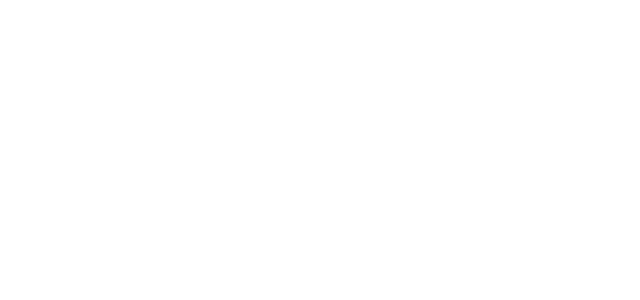
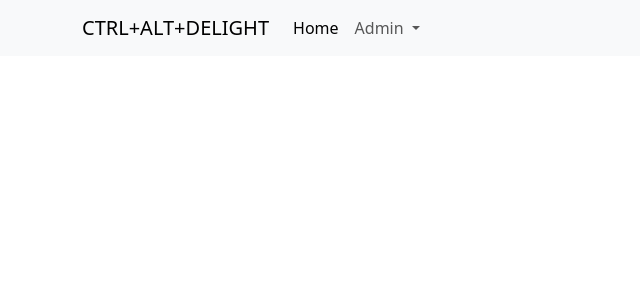
Before and after one commit to Kaylin98/CtrlAltDelight, an Angular app: page / in a window 1280 px wide. Shown: the top 300 px of the page, without its empty margins (0-640 px from the left). Built offline with nearby package versions, Linux system fonts and the light colour scheme.

Commit message:
add navbar

```diff
--- a/src/app/app.component.html
+++ b/src/app/app.component.html
@@ -1 +1,2 @@
+<app-navbar></app-navbar>
 <router-outlet></router-outlet>
--- a/src/app/app.module.ts
+++ b/src/app/app.module.ts
@@ -3,10 +3,12 @@
 
 import { AppRoutingModule } from './app-routing.module';
 import { AppComponent } from './app.component';
+import { NavbarComponent } from './core/components/navbar/navbar.component';
 
 @NgModule({
   declarations: [
-    AppComponent
+    AppComponent,
+    NavbarComponent
   ],
   imports: [
     BrowserModule,
--- /dev/null
+++ b/src/app/core/components/navbar/navbar.component.html
@@ -0,0 +1,25 @@
+<nav class="navbar navbar-expand-lg bg-body-tertiary">
+    <div class="container">
+      <a class="navbar-brand" href="#">CTRL+ALT+DELIGHT</a>
+      <button class="navbar-toggler" type="button" data-bs-toggle="collapse" data-bs-target="#navbarSupportedContent" aria-controls="navbarSupportedContent" aria-expanded="false" aria-label="Toggle navigation">
+        <span class="navbar-toggler-icon"></span>
+      </button>
+      <div class="collapse navbar-collapse" id="navbarSupportedContent">
+        <ul class="navbar-nav me-auto mb-2 mb-lg-0">
+          <li class="nav-item">
+            <a class="nav-link active" aria-current="page" href="#">Home</a>
+          </li>
+          <li class="nav-item dropdown">
+            <a class="nav-link dropdown-toggle" href="#" role="button" data-bs-toggle="dropdown" aria-expanded="false">
+              Admin
+            </a>
+            <ul class="dropdown-menu">
+              <li><a class="dropdown-item" href="#">Categories</a></li>
+              <!-- <li><hr class="dropdown-divider"></li> -->
+              <!-- <li><a class="dropdown-item" href="#">Something else here</a></li> -->
+            </ul>
+          </li>
+        </ul>
+      </div>
+    </div>
+  </nav>
```
Also changed, not shown: src/app/core/components/navbar/navbar.component.ts (added, +10 -0 lines), src/app/core/components/navbar/navbar.component.css (added), 1 other file (tests, documents, lock files or other folders).
